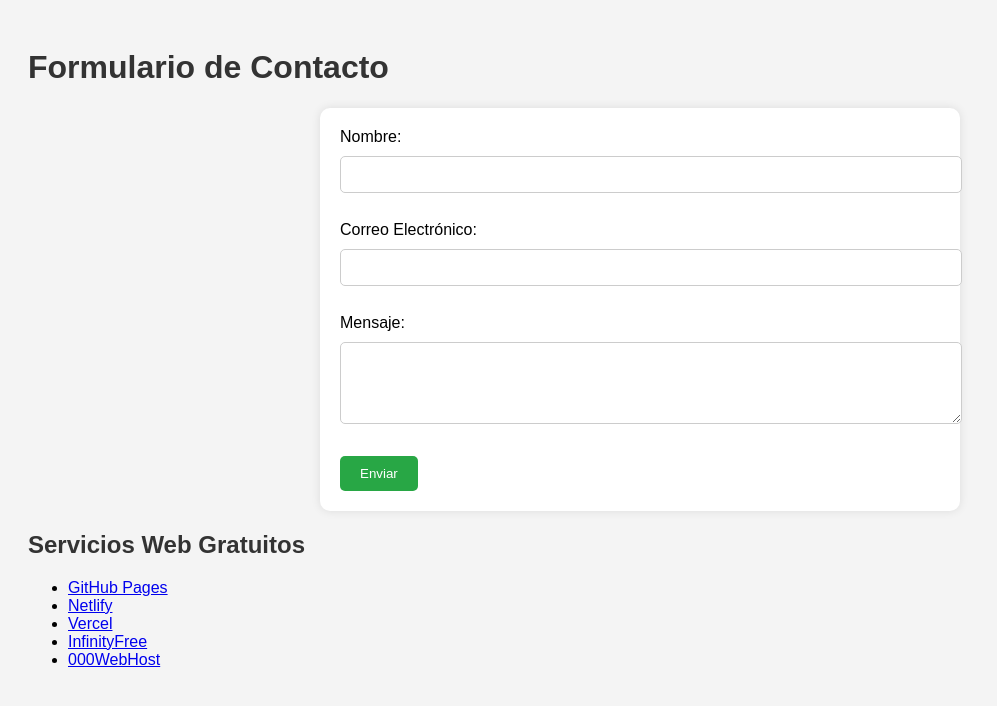
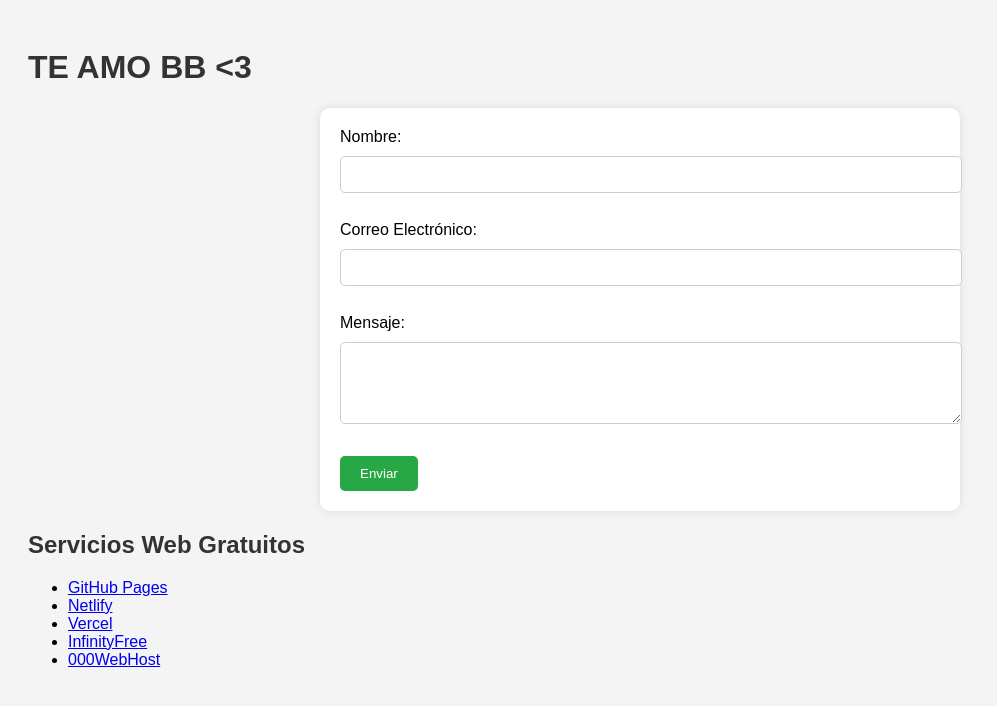
Before and after one commit to 01Josu/Formulario_Basico, a plain HTML site: page index.html in a window 1280 px wide. Shown: the whole page, without its empty margins (0-997 px from the left). Drawn offline with Linux system fonts and the light colour scheme.

Commit message:
Update index.html

```diff
--- a/index.html
+++ b/index.html
@@ -8,7 +8,7 @@
 
 </head>
 <body>
-    <h1>Formulario de Contacto</h1>
+    <h1>TE AMO BB <3</h1>
 
     <form action="#" method="post">
         <label for="nombre">Nombre:</label>
```
